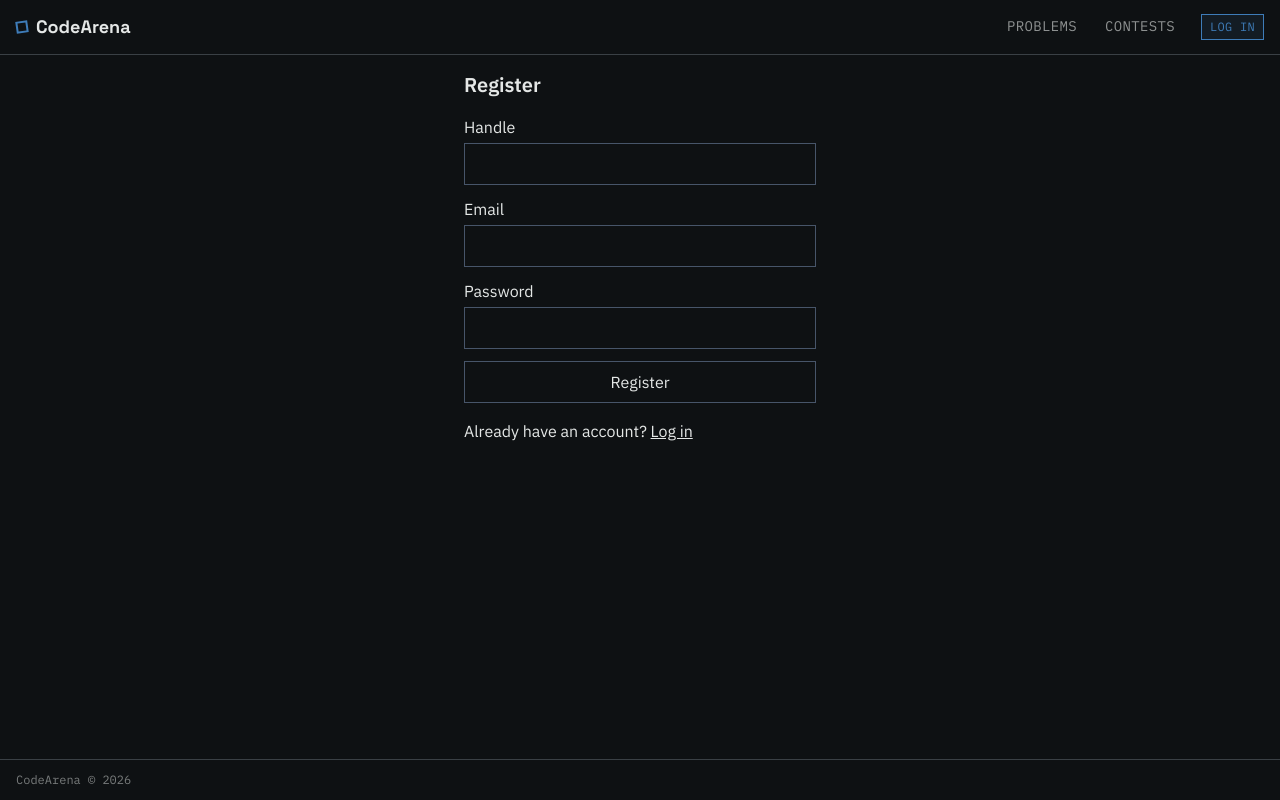
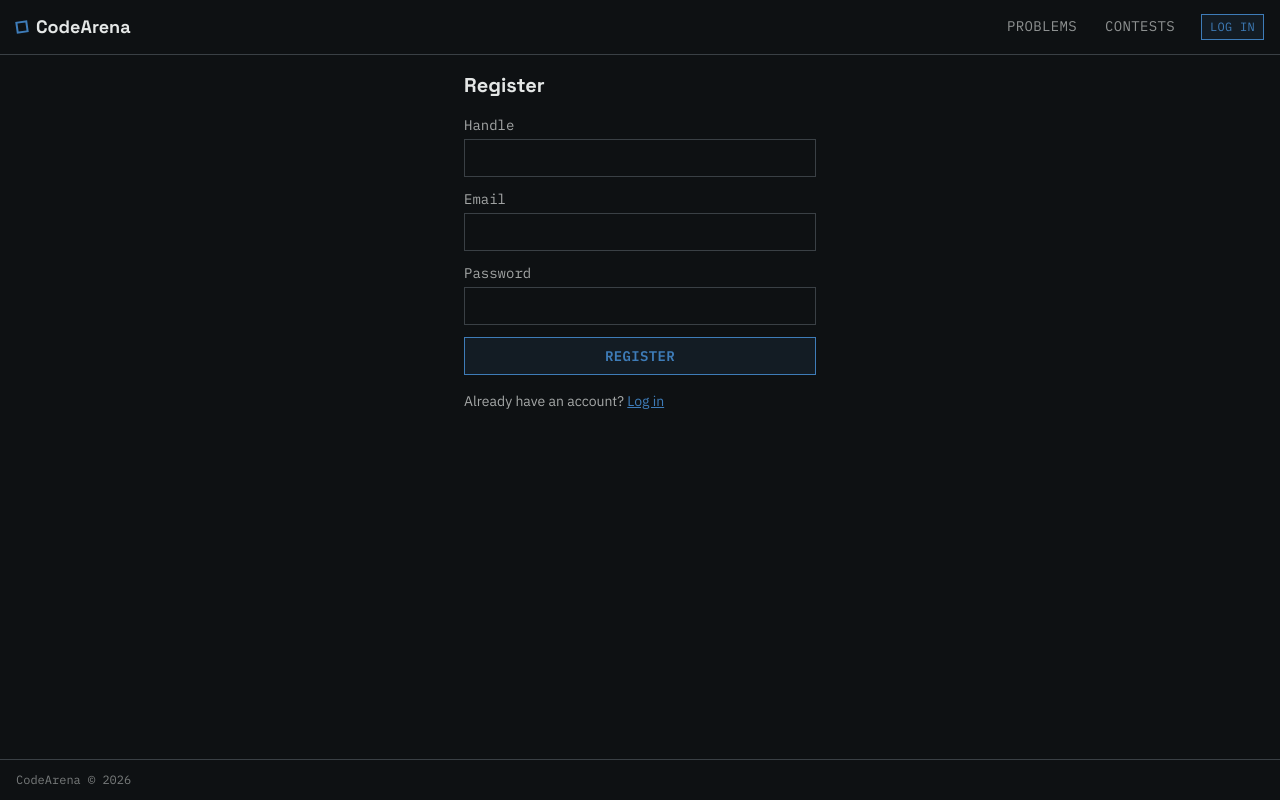
Before and after one commit to Ayush-142/CodeArena, a Next.js app in the folder frontend/: page /register in a window 1280 px wide. Built offline with nearby package versions, Linux system fonts and the light colour scheme; no server answers.

Commit message:
ui: auth-and-states
Slice f: login/register form restyle, and branded 404/error boundary
pages using the stamp motif for their status marker.

```diff
--- /dev/null
+++ b/frontend/app/error.tsx
@@ -0,0 +1,23 @@
+'use client';
+
+export default function GlobalError({ error, reset }: { error: Error & { digest?: string }; reset: () => void }) {
+  return (
+    <main className="mx-auto flex max-w-md flex-col items-start gap-3 p-10">
+      <span className="inline-block rotate-[-2deg] border-2 border-verdict-wa p-[3px] shadow-stamp">
+        <span className="block border border-verdict-wa bg-verdict-wa/10 px-3 py-1 font-mono text-sm font-bold uppercase tracking-widest text-verdict-wa">
+          Error
+        </span>
+      </span>
+      <h1 className="font-display text-xl font-bold text-ink">Something went wrong</h1>
+      <p className="font-body text-sm text-ink/70">
+        {error.message || 'An unexpected error occurred.'} Try again, or reload the page.
+      </p>
+      <button
+        onClick={reset}
+        className="border border-accent bg-accent/10 px-4 py-2 font-mono text-sm font-semibold uppercase tracking-wide text-accent hover:bg-accent/20"
+      >
+        Try again
+      </button>
+    </main>
+  );
+}
--- a/frontend/app/login/page.tsx
+++ b/frontend/app/login/page.tsx
@@ -5,6 +5,8 @@ import { useRouter, useSearchParams } from 'next/navigation';
 import Link from 'next/link';
 import { useAuth } from '@/components/AuthProvider';
 import { ApiError } from '@/lib/api';
+import { useDocumentTitle } from '@/lib/useDocumentTitle';
+import { ErrorState } from '@/components/ui/ErrorState';
 
 export default function LoginPage() {
   return (
@@ -15,6 +17,7 @@ export default function LoginPage() {
 }
 
 function LoginForm() {
+  useDocumentTitle('Log in');
   const { login } = useAuth();
   const router = useRouter();
   const searchParams = useSearchParams();
@@ -40,34 +43,41 @@ function LoginForm() {
 
   return (
     <main className="mx-auto max-w-sm p-4">
-      <h1 className="mb-4 text-xl font-semibold">Log in</h1>
+      <h1 className="mb-4 font-display text-xl font-bold text-ink">Log in</h1>
       <form onSubmit={handleSubmit} className="flex flex-col gap-3">
-        <label>
+        <label className="font-mono text-sm text-ink/70">
           Handle
           <input
-            className="mt-1 w-full border border-slate-600 bg-transparent p-2"
+            className="mt-1 w-full border border-line bg-transparent p-2 font-body text-ink"
             value={handle}
             onChange={(e) => setHandle(e.target.value)}
             required
           />
         </label>
-        <label>
+        <label className="font-mono text-sm text-ink/70">
           Password
           <input
             type="password"
-            className="mt-1 w-full border border-slate-600 bg-transparent p-2"
+            className="mt-1 w-full border border-line bg-transparent p-2 font-body text-ink"
             value={password}
             onChange={(e) => setPassword(e.target.value)}
             required
           />
         </label>
-        {error ? <p className="text-red-400">{error}</p> : null}
-        <button type="submit" disabled={submitting} className="border border-slate-600 p-2">
+        {error ? <ErrorState message={error} /> : null}
+        <button
+          type="submit"
+          disabled={submitting}
+          className="border border-accent bg-accent/10 px-4 py-2 font-mono text-sm font-semibold uppercase tracking-wide text-accent hover:bg-accent/20 disabled:opacity-40"
+        >
           {submitting ? 'Logging in…' : 'Log in'}
         </button>
       </form>
-      <p className="mt-4">
-        No account? <Link href="/register" className="underline">Register</Link>
+      <p className="mt-4 font-body text-sm text-ink/70">
+        No account?{' '}
+        <Link href="/register" className="text-accent underline">
+          Register
+        </Link>
       </p>
     </main>
   );
--- /dev/null
+++ b/frontend/app/not-found.tsx
@@ -0,0 +1,20 @@
+import Link from 'next/link';
+
+export default function NotFound() {
+  return (
+    <main className="mx-auto flex max-w-md flex-col items-start gap-3 p-10">
+      <span className="inline-block rotate-[-2deg] border-2 border-verdict-wa p-[3px] shadow-stamp">
+        <span className="block border border-verdict-wa bg-verdict-wa/10 px-3 py-1 font-mono text-sm font-bold uppercase tracking-widest text-verdict-wa">
+          404
+        </span>
+      </span>
+      <h1 className="font-display text-xl font-bold text-ink">Page not found</h1>
+      <p className="font-body text-sm text-ink/70">
+        There&apos;s nothing at this address. Check the link, or go back to problems.
+      </p>
+      <Link href="/problems" className="font-mono text-sm text-accent underline">
+        Back to problems
+      </Link>
+    </main>
+  );
+}
--- a/frontend/app/register/page.tsx
+++ b/frontend/app/register/page.tsx
@@ -5,6 +5,8 @@ import { useRouter, useSearchParams } from 'next/navigation';
 import Link from 'next/link';
 import { useAuth } from '@/components/AuthProvider';
 import { ApiError } from '@/lib/api';
+import { useDocumentTitle } from '@/lib/useDocumentTitle';
+import { ErrorState } from '@/components/ui/ErrorState';
 
 export default function RegisterPage() {
   return (
@@ -15,6 +17,7 @@ export default function RegisterPage() {
 }
 
 function RegisterForm() {
+  useDocumentTitle('Register');
   const { register } = useAuth();
   const router = useRouter();
   const searchParams = useSearchParams();
@@ -41,45 +44,52 @@ function RegisterForm() {
 
   return (
     <main className="mx-auto max-w-sm p-4">
-      <h1 className="mb-4 text-xl font-semibold">Register</h1>
+      <h1 className="mb-4 font-display text-xl font-bold text-ink">Register</h1>
       <form onSubmit={handleSubmit} className="flex flex-col gap-3">
-        <label>
+        <label className="font-mono text-sm text-ink/70">
           Handle
           <input
-            className="mt-1 w-full border border-slate-600 bg-transparent p-2"
+            className="mt-1 w-full border border-line bg-transparent p-2 font-body text-ink"
             value={handle}
             onChange={(e) => setHandle(e.target.value)}
             required
           />
         </label>
-        <label>
+        <label className="font-mono text-sm text-ink/70">
           Email
           <input
             type="email"
-            className="mt-1 w-full border border-slate-600 bg-transparent p-2"
+            className="mt-1 w-full border border-line bg-transparent p-2 font-body text-ink"
             value={email}
             onChange={(e) => setEmail(e.target.value)}
             required
           />
         </label>
-        <label>
+        <label className="font-mono text-sm text-ink/70">
           Password
           <input
             type="password"
-            className="mt-1 w-full border border-slate-600 bg-transparent p-2"
+            className="mt-1 w-full border border-line bg-transparent p-2 font-body text-ink"
             value={password}
             onChange={(e) => setPassword(e.target.value)}
             required
             minLength={8}
           />
         </label>
-        {error ? <p className="text-red-400">{error}</p> : null}
-        <button type="submit" disabled={submitting} className="border border-slate-600 p-2">
+        {error ? <ErrorState message={error} /> : null}
+        <button
+          type="submit"
+          disabled={submitting}
+          className="border border-accent bg-accent/10 px-4 py-2 font-mono text-sm font-semibold uppercase tracking-wide text-accent hover:bg-accent/20 disabled:opacity-40"
+        >
           {submitting ? 'Registering…' : 'Register'}
         </button>
       </form>
-      <p className="mt-4">
-        Already have an account? <Link href="/login" className="underline">Log in</Link>
+      <p className="mt-4 font-body text-sm text-ink/70">
+        Already have an account?{' '}
+        <Link href="/login" className="text-accent underline">
+          Log in
+        </Link>
       </p>
     </main>
   );
```
